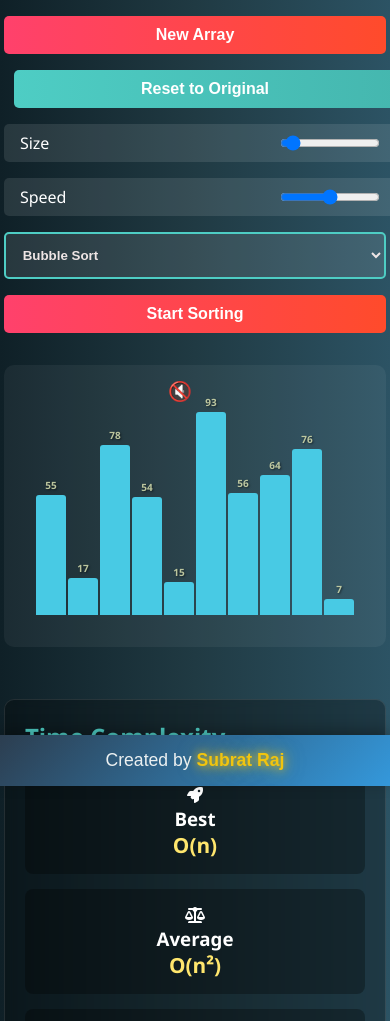
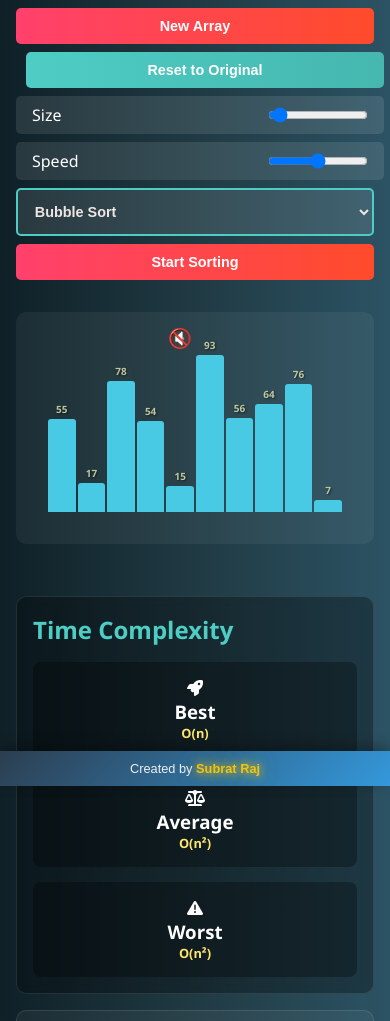
Before and after one commit to subratraj6630/Sorting_Visualiser, a plain HTML site: page index.html in a window 390 px wide. Shown: the part 118-1139 px from the top of the page. Drawn offline with Linux system fonts and the light colour scheme.

Commit message:
Mobile_Optimised

```diff
--- a/styles.css
+++ b/styles.css
@@ -583,3 +583,86 @@ body.sorting .bar:hover {
 .container {
     padding-bottom: 60px;
 }
+
+/* Responsive Design Enhancements */
+@media (max-width: 768px) {
+    .container {
+        width: 100%;
+        padding: 1rem;
+    }
+
+    h1 {
+        font-size: 2rem;
+    }
+
+    .controls {
+        flex-direction: column;
+        gap: 0.5rem;
+    }
+
+    .control-group {
+        flex-direction: column;
+        gap: 0.5rem;
+    }
+
+    button, select {
+        width: 100%;
+        font-size: 0.9rem;
+    }
+
+    #barContainer {
+        height: 250px;
+    }
+
+    .bar {
+        min-width: 3px;
+    }
+
+    .info-panels {
+        grid-template-columns: 1fr;
+        gap: 1rem;
+    }
+
+    .panel {
+        padding: 1rem;
+    }
+
+    .complexity-grid {
+        grid-template-columns: 1fr;
+    }
+
+    .metric-group {
+        grid-template-columns: 1fr;
+    }
+
+    .legend-items {
+        grid-template-columns: 1fr;
+    }
+
+    .aesthetic-footer {
+        font-size: 0.9em;
+        padding: 10px;
+    }
+}
+
+@media (max-width: 480px) {
+    h1 {
+        font-size: 1.8rem;
+    }
+
+    #barContainer {
+        height: 200px;
+    }
+
+    .bar {
+        min-width: 2px;
+    }
+
+    .metric-label, .metric-value, .complexity-value {
+        font-size: 0.8rem;
+    }
+
+    .aesthetic-footer {
+        font-size: 0.8em;
+    }
+}
```
